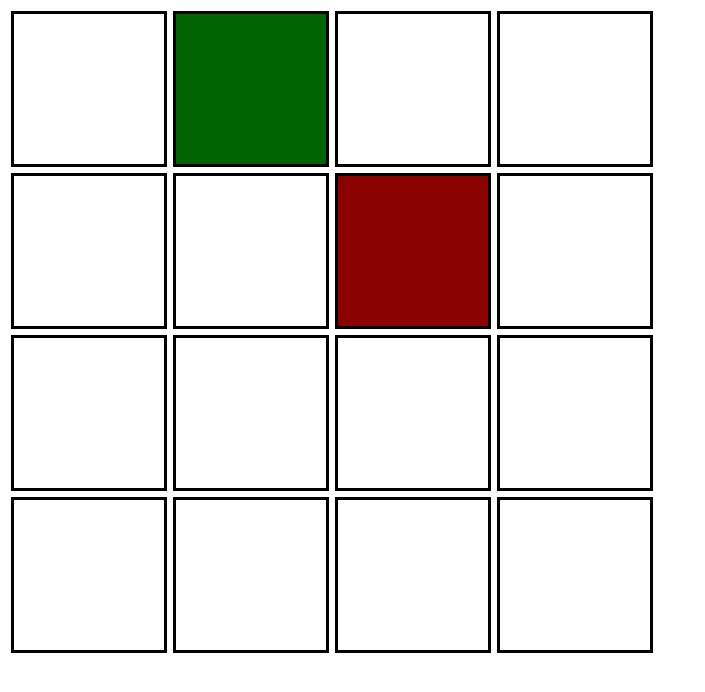
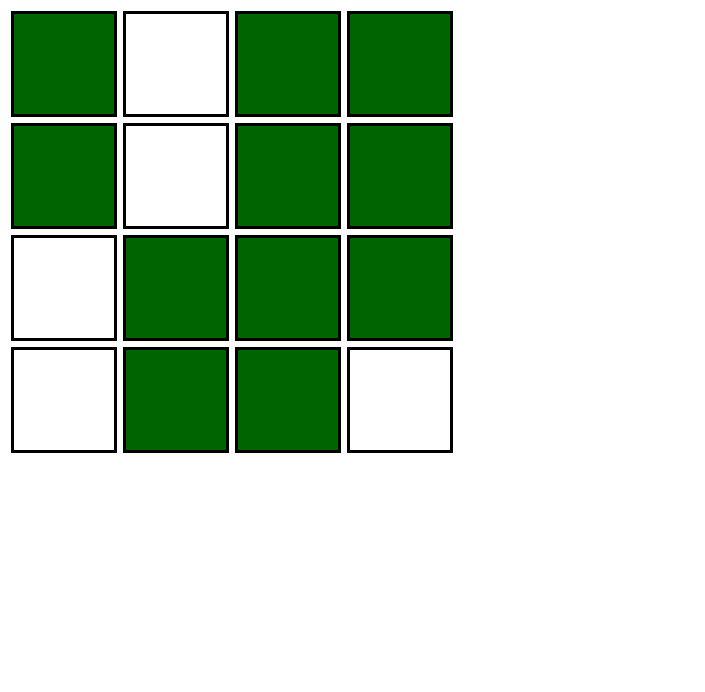
Before and after one commit to kxrxll/yandex-internship, a plain HTML site: page index.html in a window 1280 px wide. Shown: the whole page, without its empty margins (0-705 px from the left). Drawn offline with Linux system fonts and the light colour scheme.

Commit message:
first attempt with object

```diff
--- a/App.js
+++ b/App.js
@@ -1,11 +1,117 @@
 class BooleanCells {
-  constructor(m, n) {
+  constructor(m, n, element) {
     this.width = m;
     this.height = n;
+    this.element = element;
     this.start();
-    this.render();
   }
-  start() {}
-  calculate() {}
-  render() {}
+  start() {
+    const numberOfCells = this.width * this.height;
+    let cellsObject = {};
+    for (let i = 1; i < numberOfCells; i++) {
+      if (Math.random() > 0.5) {
+        cellsObject[i] = 1;
+      }
+    }
+    this.render(cellsObject);
+    this.calculate(cellsObject);
+  }
+  calculate(cellsObject) {
+    //if alive has < 2 alive close = 0
+    //if alive has 2 or 3 alive close = 1
+    //if alive has > 3 alive close = 0
+    //if dead has > 3 alive close = 1
+    for (let cell in cellsObject) {
+      cell = parseInt(cell);
+      let closeCellsObject = {
+        closeAlive: 0,
+        closeDead: 0,
+      };
+      if (cellsObject[cell + 1]) {
+        if (cellsObject[cell + 1] == 1) {
+          closeCellsObject.closeAlive += 1;
+        } else if (cellsObject[cell + 1] == 0) {
+          closeCellsObject.closeDead += 1;
+        }
+      }
+      if (cellsObject[cell - 1]) {
+        if (cellsObject[cell - 1] == 1) {
+          closeCellsObject.closeAlive += 1;
+        } else if (cellsObject[cell - 1] == 0) {
+          closeCellsObject.closeDead += 1;
+        }
+      }
+      if (cellsObject[cell + this.height]) {
+        if (cellsObject[cell + this.height] == 1) {
+          closeCellsObject.closeAlive += 1;
+        } else if (cellsObject[cell + this.height] == 0) {
+          closeCellsObject.closeDead += 1;
+        }
+      }
+      if (cellsObject[cell - this.height]) {
+        if (cellsObject[cell - this.height] == 1) {
+          closeCellsObject.closeAlive += 1;
+        } else if (cellsObject[cell - this.height] == 0) {
+          closeCellsObject.closeDead += 1;
+        }
+      }
+      if (cellsObject[cell + this.height + 1]) {
+        if (cellsObject[cell + this.height + 1] == 1) {
+          closeCellsObject.closeAlive += 1;
+        } else if (cellsObject[cell + this.height + 1] == 0) {
+          closeCellsObject.closeDead += 1;
+        }
+      }
+      if (cellsObject[cell + this.height - 1]) {
+        if (cellsObject[cell + this.height - 1] == 1) {
+          closeCellsObject.closeAlive += 1;
+        } else if (cellsObject[cell + this.height - 1] == 0) {
+          closeCellsObject.closeDead += 1;
+        }
+      }
+      if (cellsObject[cell - this.height + 1]) {
+        if (cellsObject[cell - this.height + 1] == 1) {
+          closeCellsObject.closeAlive += 1;
+        } else if (cellsObject[cell - this.height + 1] == 0) {
+          closeCellsObject.closeDead += 1;
+        }
+      }
+      if (cellsObject[cell - this.height - 1]) {
+        if (cellsObject[cell - this.height - 1] == 1) {
+          closeCellsObject.closeAlive += 1;
+        } else if (cellsObject[cell - this.height - 1] == 0) {
+          closeCellsObject.closeDead += 1;
+        }
+      }
+      console.log(closeCellsObject);
+      if (cellsObject[cell] == 1) {
+        if (
+          closeCellsObject.closeAlive < 2 ||
+          closeCellsObject.closeAlive > 3
+        ) {
+          cellsObject[cell] = 0;
+        }
+      } else if (cellsObject[cell] == 0) {
+        if (closeCellsObject.closeAlive > 3) {
+          cellsObject[cell] = 1;
+        }
+      }
+    }
+  }
+
+  render(cellsObject) {
+    console.log(cellsObject);
+    let fieldElements = Array.from(this.element.querySelectorAll(".tile"));
+    for (let cell in cellsObject) {
+      if (cellsObject[cell] === 1) {
+        fieldElements[cell - 1].classList.remove("tile-dead");
+        fieldElements[cell - 1].classList.add("tile-alive");
+      } else if (cellsObject[cell] === 0) {
+        fieldElements[cell - 1].classList.remove("tile-alive");
+        fieldElements[cell - 1].classList.add("tile-dead");
+      }
+    }
+  }
 }
+
+const booleanCells = new BooleanCells(4, 4, document.querySelector(".main"));
--- a/index.html
+++ b/index.html
@@ -16,14 +16,14 @@
         <div class="tile"></div>
       </div>
       <div class="column">
-        <div class="tile tile-alive"></div>
+        <div class="tile"></div>
         <div class="tile"></div>
         <div class="tile"></div>
         <div class="tile"></div>
       </div>
       <div class="column">
         <div class="tile"></div>
-        <div class="tile tile-dead"></div>
+        <div class="tile"></div>
         <div class="tile"></div>
         <div class="tile"></div>
       </div>
--- a/styles.css
+++ b/styles.css
@@ -9,8 +9,8 @@
 
 .tile {
   border: 3px solid black;
-  width: 150px;
-  height: 150px;
+  width: 100px;
+  height: 100px;
   margin: 3px;
 }
 
```
Also changed, not shown: README.md.
